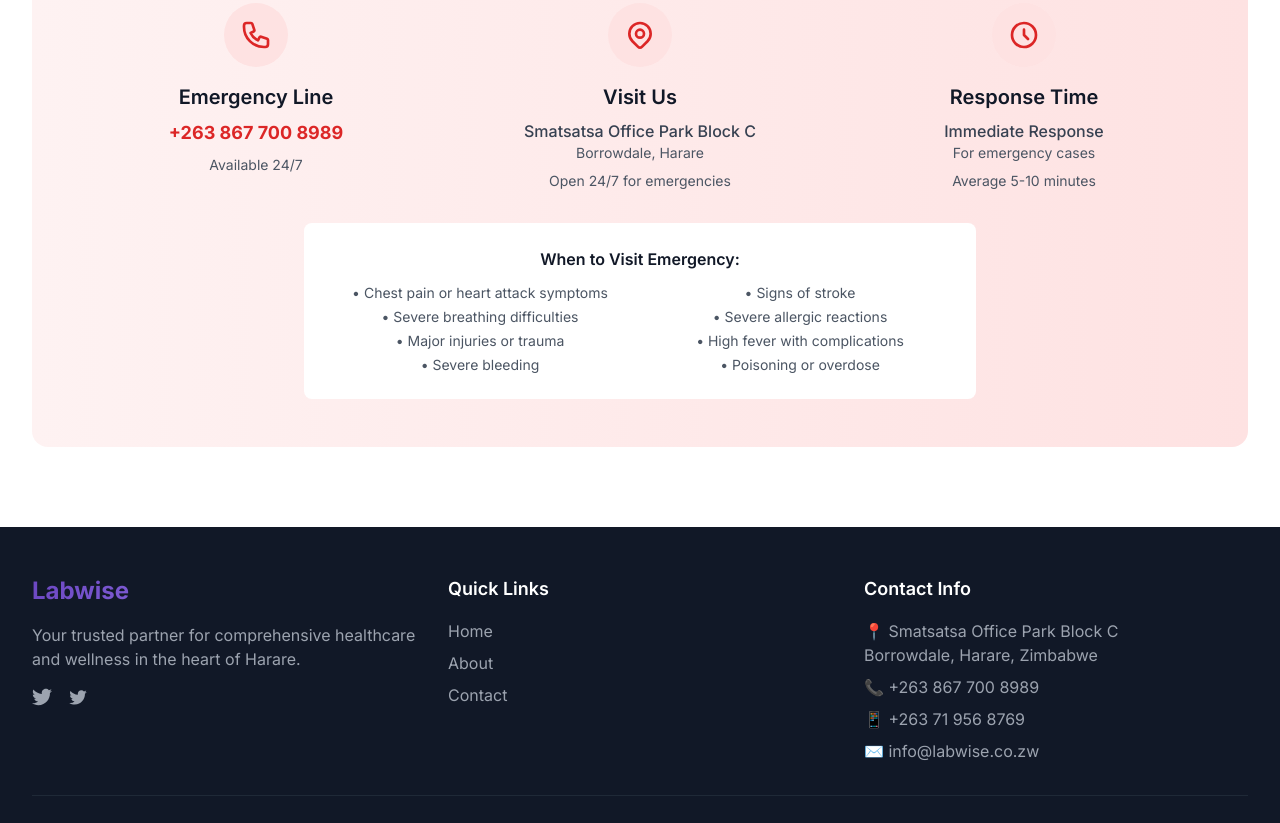
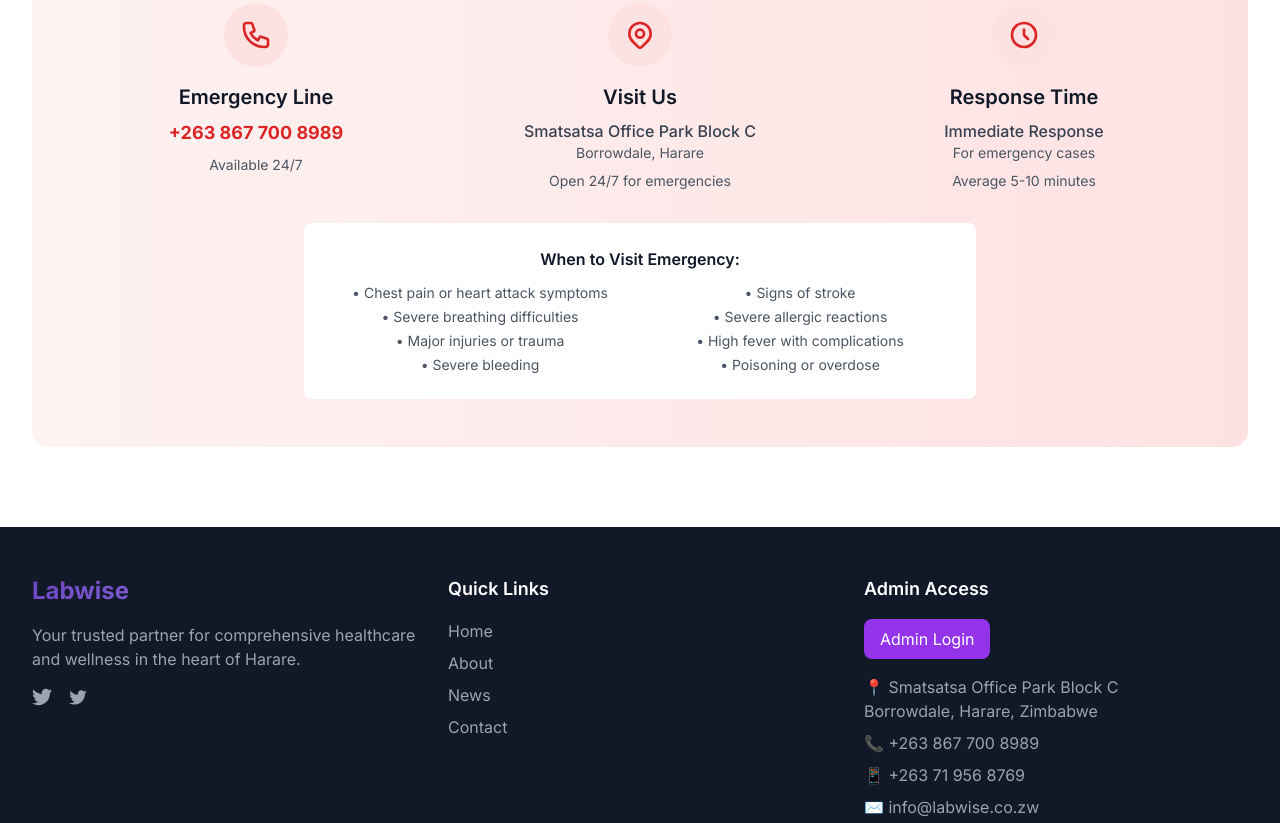
Before and after one commit to kunwemdaka-source/Labwise, a plain HTML site: page labwise_v1/contact.html in a window 1280 px wide. Shown: the part 1977-2800 px from the top of the page. Drawn offline with nearby package versions, Linux system fonts and the light colour scheme.

Commit message:
Update contact.html now links to news page

```diff
--- a/labwise_v1/contact.html
+++ b/labwise_v1/contact.html
@@ -91,6 +91,7 @@
                     <div class="ml-10 flex items-baseline space-x-8">
                         <a href="index.html" class="text-gray-700 hover:text-purple-600 px-3 py-2 rounded-md text-sm font-medium transition-colors">Home</a>
                         <a href="about.html" class="text-gray-700 hover:text-purple-600 px-3 py-2 rounded-md text-sm font-medium transition-colors">About</a>
+                        <a href="news.html" class="text-gray-700 hover:text-purple-600 px-3 py-2 rounded-md text-sm font-medium transition-colors">News</a>
                         <a href="contact.html" class="text-purple-600 font-medium px-3 py-2 rounded-md text-sm">Contact</a>
                     </div>
                 </div>
@@ -111,6 +112,7 @@
             <div class="px-2 pt-2 pb-3 space-y-1">
                 <a href="index.html" class="text-gray-700 hover:text-purple-600 block px-3 py-2 rounded-md text-base font-medium">Home</a>
                 <a href="about.html" class="text-gray-700 hover:text-purple-600 block px-3 py-2 rounded-md text-base font-medium">About</a>
+                <a href="news.html" class="text-gray-700 hover:text-purple-600 block px-3 py-2 rounded-md text-base font-medium">News</a>
                 <a href="contact.html" class="text-purple-600 block px-3 py-2 rounded-md text-base font-medium">Contact</a>
             </div>
         </div>
@@ -411,13 +413,17 @@
                     <ul class="space-y-2">
                         <li><a href="index.html" class="text-gray-400 hover:text-white transition-colors">Home</a></li>
                         <li><a href="about.html" class="text-gray-400 hover:text-white transition-colors">About</a></li>
+                        <li><a href="news.html" class="text-gray-400 hover:text-white transition-colors">News</a></li>
                         <li><a href="contact.html" class="text-gray-400 hover:text-white transition-colors">Contact</a></li>
                     </ul>
                 </div>
 
                 <div>
-                    <h3 class="text-lg font-semibold mb-4">Contact Info</h3>
-                    <div class="space-y-2 text-gray-400">
+                    <h3 class="text-lg font-semibold mb-4">Admin Access</h3>
+                    <button class="bg-purple-600 text-white px-4 py-2 rounded-lg hover:bg-purple-700 transition-colors" onclick="window.location.href='login.html'">
+                        Admin Login
+                    </button>
+                    <div class="mt-4 space-y-2 text-gray-400">
                         <p>📍 Smatsatsa Office Park Block C<br>Borrowdale, Harare, Zimbabwe</p>
                         <p>📞 +263 867 700 8989</p>
                         <p>📱 +263 71 956 8769</p>
```
